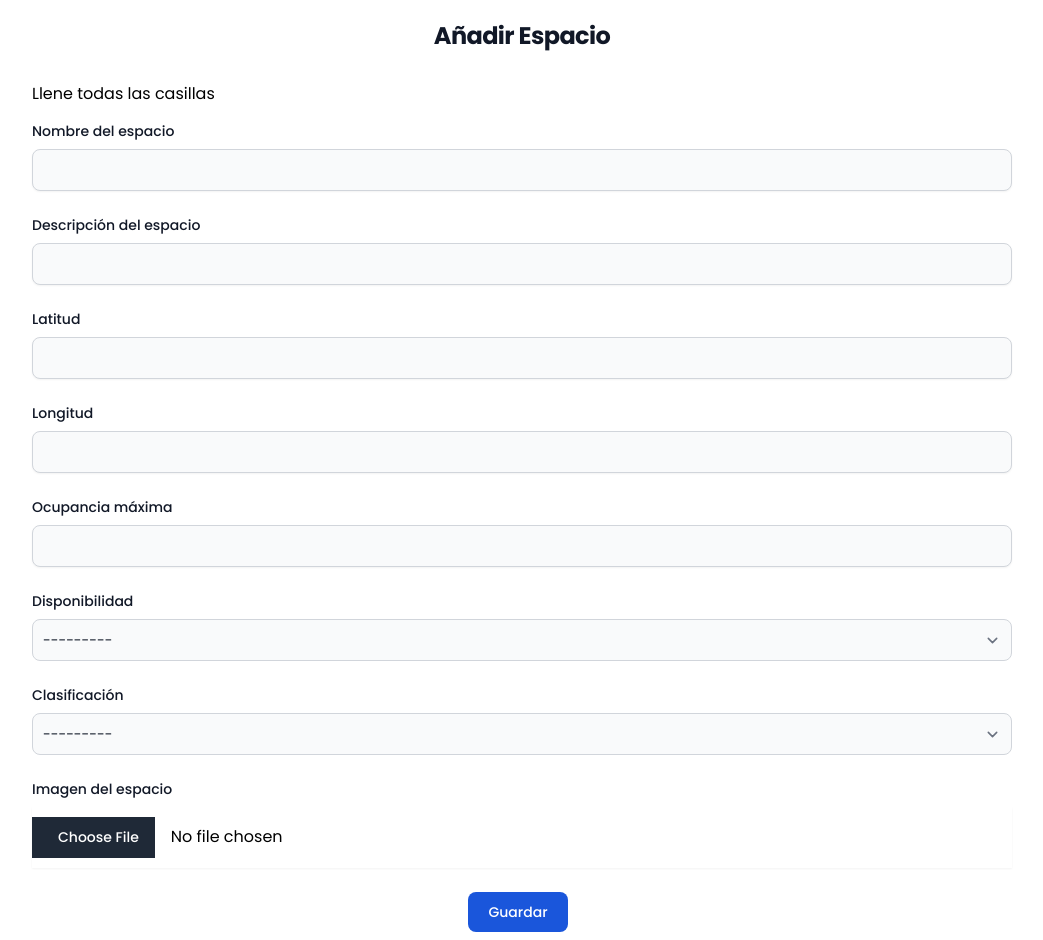
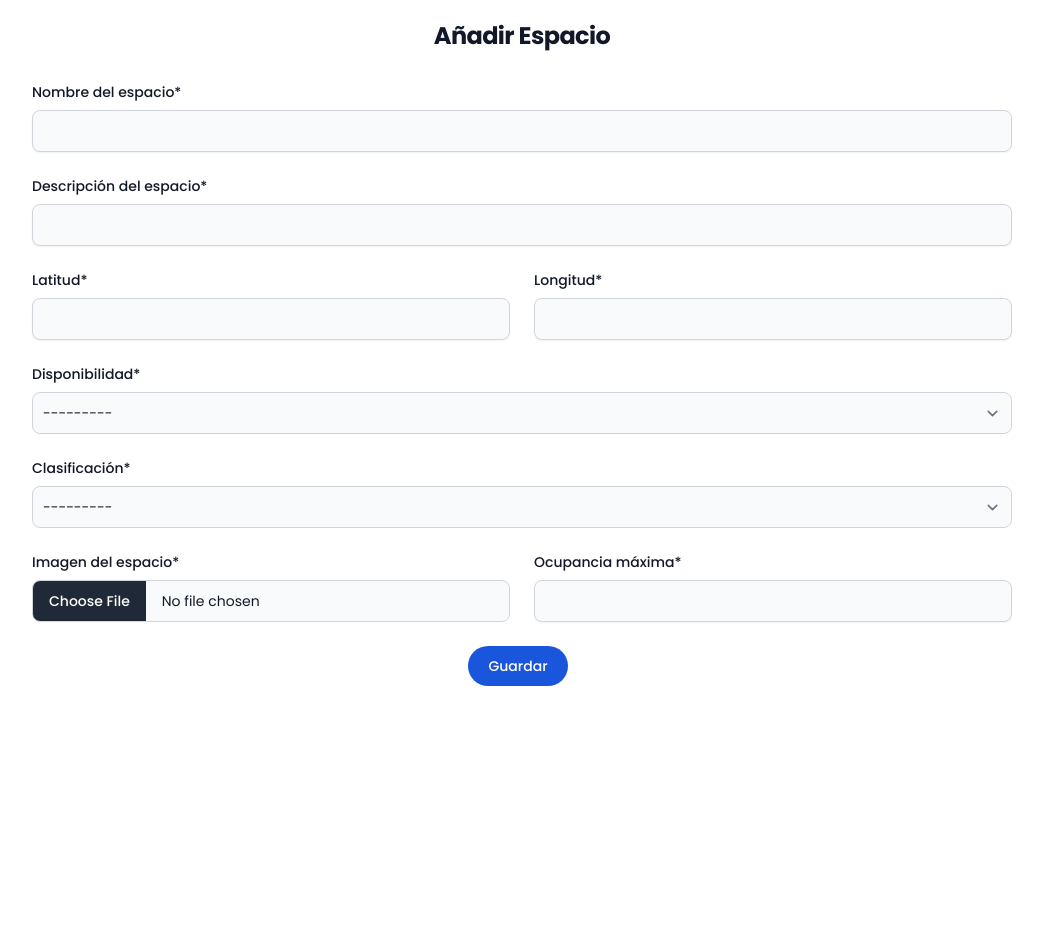
Before and after one commit to srestrep74/P1_Project_USpace, a Django app: page /add_space in a window 1280 px wide. Shown: the part 64-1004 px from the top of the page, without its empty margins (118-1161 px from the left). After the commit the page ends 750 px from the top, so only its background shows below. Run offline with Django 3.2, Linux system fonts and the light colour scheme; some libraries are stand-ins or nearby versions.

Commit message:
Minor changes

```diff
--- a/Admins/templates/add_space.html
+++ b/Admins/templates/add_space.html
@@ -7,37 +7,29 @@
             <h2 class="mb-2 text-2xl font-bold tracking-tight text-gray-900 dark:text-white">Añadir Espacio</h2>
         </div>
 
-        <div style="margin-bottom: 15px;">
-            <p class="mb-3 font-normal text-black-700 dark:text-black-400">Llene todas las casillas</p>
-        </div>
-
         <div class="mb-6">
-            <label for="name" class="block mb-2 text-sm font-medium text-gray-900 dark:text-white">Nombre del espacio</label>
+            <label for="name" class="block mb-2 text-sm font-medium text-gray-900 dark:text-white">Nombre del espacio*</label>
             <input type="text" id="name" name="name" class="shadow-sm bg-gray-50 border border-gray-300 text-gray-900 text-sm rounded-lg focus:ring-blue-500 focus:border-blue-500 block w-full p-2.5 dark:bg-gray-700 dark:border-gray-600 dark:placeholder-gray-400 dark:text-white dark:focus:ring-blue-500 dark:focus:border-blue-500 dark:shadow-sm-light">
         </div>
 
         <div class="mb-6">
-            <label for="description" class="block mb-2 text-sm font-medium text-gray-900 dark:text-white">Descripción del espacio</label>
+            <label for="description" class="block mb-2 text-sm font-medium text-gray-900 dark:text-white">Descripción del espacio*</label>
             <input type="text" id="description" name="description" class="shadow-sm bg-gray-50 border border-gray-300 text-gray-900 text-sm rounded-lg focus:ring-blue-500 focus:border-blue-500 block w-full p-2.5 dark:bg-gray-700 dark:border-gray-600 dark:placeholder-gray-400 dark:text-white dark:focus:ring-blue-500 dark:focus:border-blue-500 dark:shadow-sm-light">
         </div>
 
-        <div class="mb-6">
-            <label for="latitude" class="block mb-2 text-sm font-medium text-gray-900 dark:text-white">Latitud</label>
-            <input type="text" id="latitude" name="latitude" class="shadow-sm bg-gray-50 border border-gray-300 text-gray-900 text-sm rounded-lg focus:ring-blue-500 focus:border-blue-500 block w-full p-2.5 dark:bg-gray-700 dark:border-gray-600 dark:placeholder-gray-400 dark:text-white dark:focus:ring-blue-500 dark:focus:border-blue-500 dark:shadow-sm-light">
+        <div class="grid md:grid-cols-2 md:gap-6">
+            <div class="mb-6">
+                <label for="latitude" class="block mb-2 text-sm font-medium text-gray-900 dark:text-white">Latitud*</label>
+                <input type="text" id="latitude" name="latitude" class="shadow-sm bg-gray-50 border border-gray-300 text-gray-900 text-sm rounded-lg focus:ring-blue-500 focus:border-blue-500 block w-full p-2.5 dark:bg-gray-700 dark:border-gray-600 dark:placeholder-gray-400 dark:text-white dark:focus:ring-blue-500 dark:focus:border-blue-500 dark:shadow-sm-light">
+            </div>
+            <div class="mb-6">
+                <label for="longitude" class="block mb-2 text-sm font-medium text-gray-900 dark:text-white">Longitud*</label>
+                <input type="text " id="longitude" name="longitude" class="shadow-sm bg-gray-50 border border-gray-300 text-gray-900 text-sm rounded-lg focus:ring-blue-500 focus:border-blue-500 block w-full p-2.5 dark:bg-gray-700 dark:border-gray-600 dark:placeholder-gray-400 dark:text-white dark:focus:ring-blue-500 dark:focus:border-blue-500 dark:shadow-sm-light">
+            </div>
         </div>
 
         <div class="mb-6">
-            <label for="longitude" class="block mb-2 text-sm font-medium text-gray-900 dark:text-white">Longitud</label>
-            <input type="text " id="longitude" name="longitude" class="shadow-sm bg-gray-50 border border-gray-300 text-gray-900 text-sm rounded-lg focus:ring-blue-500 focus:border-blue-500 block w-full p-2.5 dark:bg-gray-700 dark:border-gray-600 dark:placeholder-gray-400 dark:text-white dark:focus:ring-blue-500 dark:focus:border-blue-500 dark:shadow-sm-light">
-        </div>
-
-        <div class="mb-6">
-            <label for="max_occupancy" class="block mb-2 text-sm font-medium text-gray-900 dark:text-white">Ocupancia máxima</label>
-            <input type="number" id="max_occupancy" name="max_occupancy" class="shadow-sm bg-gray-50 border border-gray-300 text-gray-900 text-sm rounded-lg focus:ring-blue-500 focus:border-blue-500 block w-full p-2.5 dark:bg-gray-700 dark:border-gray-600 dark:placeholder-gray-400 dark:text-white dark:focus:ring-blue-500 dark:focus:border-blue-500 dark:shadow-sm-light">
-        </div>
-
-        <div class="mb-6">
-            <label for="availability" class="block mb-2 text-sm font-medium text-gray-900 dark:text-white">Disponibilidad</label>
+            <label for="availability" class="block mb-2 text-sm font-medium text-gray-900 dark:text-white">Disponibilidad*</label>
             <select id="availability" name="availability" class="bg-gray-50 border border-gray-300 text-gray-900 text-sm rounded-lg focus:ring-blue-500 focus:border-blue-500 block w-full p-2.5 dark:bg-gray-700 dark:border-gray-600 dark:placeholder-gray-400 dark:text-white dark:focus:ring-blue-500 dark:focus:border-blue-500">
                 {% for value, label in form.fields.availability.choices %}
                     <option value="{{ value }}">{{ label }}</option>
@@ -46,7 +38,7 @@
         </div>
 
         <div class="mb-6">
-            <label for="classification" class="block mb-2 text-sm font-medium text-gray-900 dark:text-white">Clasificación</label>
+            <label for="classification" class="block mb-2 text-sm font-medium text-gray-900 dark:text-white">Clasificación*</label>
             <select id="classification" name="classification" class="bg-gray-50 border border-gray-300 text-gray-900 text-sm rounded-lg focus:ring-blue-500 focus:border-blue-500 block w-full p-2.5 dark:bg-gray-700 dark:border-gray-600 dark:placeholder-gray-400 dark:text-white dark:focus:ring-blue-500 dark:focus:border-blue-500">
                 {% for value, label in form.fields.classification.choices %}
                     <option value="{{ value }}">{{ label }}</option>
@@ -54,14 +46,20 @@
             </select>
         </div>
 
-        <div class="mb-6">
-            <label for="image" class="block mb-2 text-sm font-medium text-gray-900 dark:text-white">Imagen del espacio</label>
-            <input type="file" id="image" name="image" accept="image/*" class="shadow-sm focus:ring-blue-500 focus:border-blue-500 block w-full p-2.5 dark:bg-gray-700 dark:border-gray-600 dark:placeholder-gray-400 dark:text-white dark:focus:ring-blue-500 dark:focus:border-blue-500 dark:shadow-sm-light">
+        <div class="grid md:grid-cols-2 md:gap-6">
+            <div class="mb-6">
+                <label for="image" class="block mb-2 text-sm font-medium text-gray-900 dark:text-white">Imagen del espacio*</label>
+                <input name="image" accept="image/*" class="block w-full text-sm text-gray-900 border border-gray-300 rounded-lg cursor-pointer bg-gray-50 dark:text-gray-400 focus:outline-none dark:bg-gray-700 dark:border-gray-600 dark:placeholder-gray-400" aria-describedby="space_image" id="space_image" type="file">
+            </div>
+            <div class="mb-6">
+                <label for="max_occupancy" class="block mb-2 text-sm font-medium text-gray-900 dark:text-white">Ocupancia máxima*</label>
+                <input type="number" id="max_occupancy" name="max_occupancy" class="shadow-sm bg-gray-50 border border-gray-300 text-gray-900 text-sm rounded-lg focus:ring-blue-500 focus:border-blue-500 block w-full p-2.5 dark:bg-gray-700 dark:border-gray-600 dark:placeholder-gray-400 dark:text-white dark:focus:ring-blue-500 dark:focus:border-blue-500 dark:shadow-sm-light">
+            </div>
         </div>
 
         <div style="margin-bottom: 5px;">
             <center>
-                <button type="submit" class="text-white bg-blue-700 hover:bg-blue-800 focus:ring-4 focus:ring-blue-300 font-medium rounded-lg text-sm px-5 py-2.5 mr-2 mb-2 dark:bg-blue-600 dark:hover:bg-blue-700 focus:outline-none dark:focus:ring-blue-800">Guardar</button>
+                <button type="submit" class="text-white bg-blue-700 hover:bg-blue-800 focus:outline-none focus:ring-4 focus:ring-blue-300 font-medium rounded-full text-sm px-5 py-2.5 text-center mr-2 mb-2 dark:bg-blue-600 dark:hover:bg-blue-700 dark:focus:ring-blue-800">Guardar</button>
             </center>
         </div>
 
--- a/Admins/templates/spaces.html
+++ b/Admins/templates/spaces.html
@@ -63,7 +63,10 @@
             </div>
             {% endfor %}
         </div>
-        <div class="px-6 py-4">
+    </div>
+
+    <div class="fixed z-50 -translate-x-1/2 bottom-4 left-1/2">
+        <div class="bg-white inline-block rounded-full" style="padding: 15px;">
             <a href="{% url 'add_space' %}" data-tooltip-target="tooltip-new" class="text-blue-700 border border-blue-700 hover:bg-blue-700 hover:text-white focus:ring-4 focus:outline-none focus:ring-blue-300 font-medium rounded-full text-sm p-2.5 text-center inline-flex items-center dark:border-blue-500 dark:text-blue-500 dark:hover:text-white dark:focus:ring-blue-800 dark:hover:bg-blue-500">
                 <i class="fa-solid fa-circle-plus"></i>
                 <span class="sr-only">Add</span>
--- a/Auth/views.py
+++ b/Auth/views.py
@@ -43,7 +43,7 @@ def comment(request, space):
     return render(request, "comment.html" , {'space':space, 'comments':comments})
 
 
-def send_notifications():
+def sendNotifications():
     current_time = timezone.now().astimezone(timezone.get_current_timezone())
 
     notifications = Notification.objects.filter(
@@ -66,7 +66,7 @@ def send_notifications():
 
 
 scheduler = BackgroundScheduler()
-scheduler.add_job(send_notifications, 'cron', minute='*')
+scheduler.add_job(sendNotifications, 'cron', minute='*')
 scheduler.start()
 
 
--- a/Spaces/templates/Map/home_user.html
+++ b/Spaces/templates/Map/home_user.html
@@ -32,8 +32,8 @@
                         var marker = L.marker([spaces[space]["latitude"], spaces[space]["longitude"]], {icon: icon}).addTo(map);
                         var spaceId = spaces[space]["id"];
                         var url = "{% url 'space_info' 0 %}".replace('0', spaceId);
-                        var popupContent = "<h3>" + spaces[space]['name'] + "</h3> <a href='" + url + "'>Ver mas Informacion</a>";
-                        marker.bindPopup(popupContent);
+                        var popUpContent = "<div class='popup-content'><h3>" + spaces[space]['name'] + "</h3> <p>" + spaces[space]['occupancy'] + "/" + spaces[space]['max'] + "</p> <a href='" + url + "'>Ver más información</a></div>";
+                        marker.bindPopup(popUpContent);
                         markers.push(marker);
                     };
                 }
--- a/Spaces/views.py
+++ b/Spaces/views.py
@@ -26,7 +26,9 @@ def spaces_data(request):
             'availability' : space.availability,
             'classification' : space.classification,
             'latitude' : space.latitude,
-            'longitude' : space.longitude
+            'longitude' : space.longitude,
+            'occupancy': space.occupancy,
+            'max': space.max_occupancy
         }
 
     json_spaces = json.dumps(json_spaces)
--- a/static/css/map.css
+++ b/static/css/map.css
@@ -41,3 +41,11 @@ html , body {
     margin-top: 80px;
     margin-right: 200px;
 }
+
+.popup-content {
+    display: flex;
+    flex-direction: column;
+    align-items: center;
+    justify-content: center;
+    text-align: center;
+}
```
Also changed, not shown: Admins/templates/edit_space.html (+8 -6 lines), Auth/templates/searching.html (+13 -0 lines).
